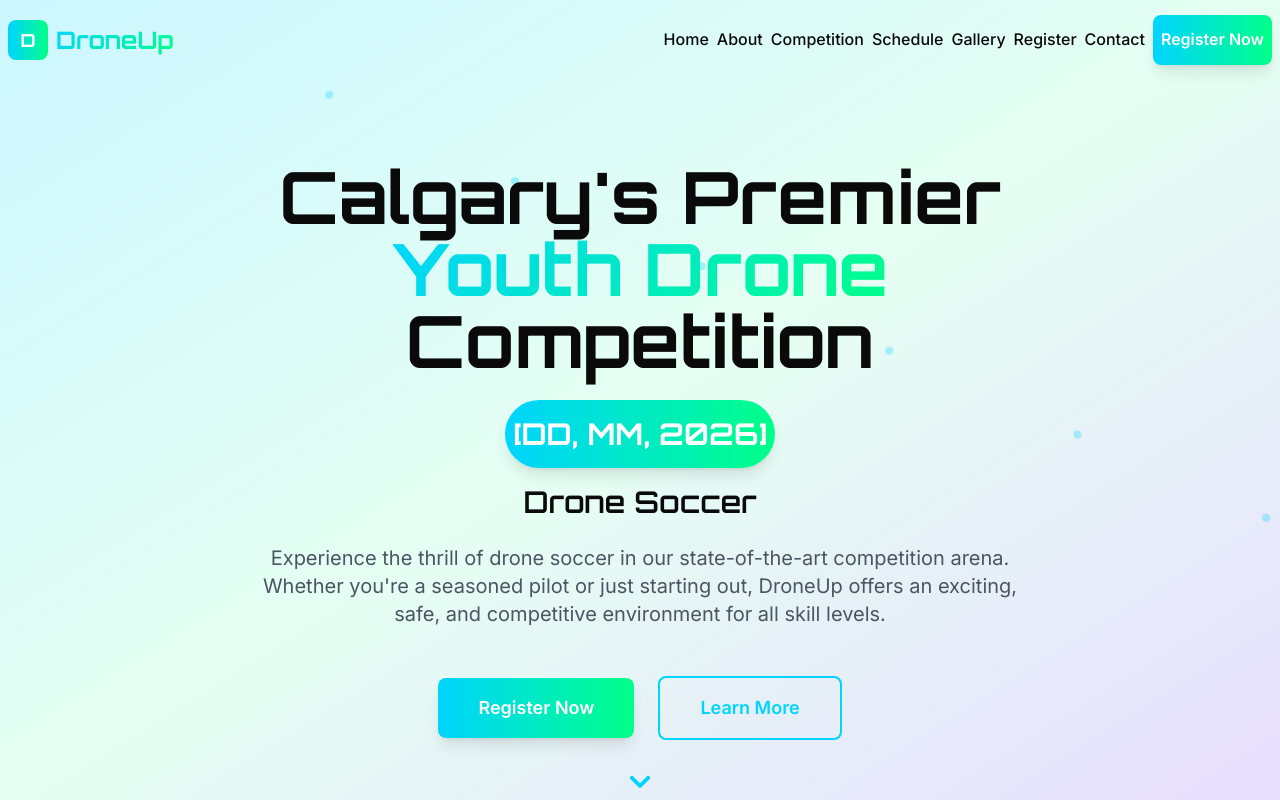
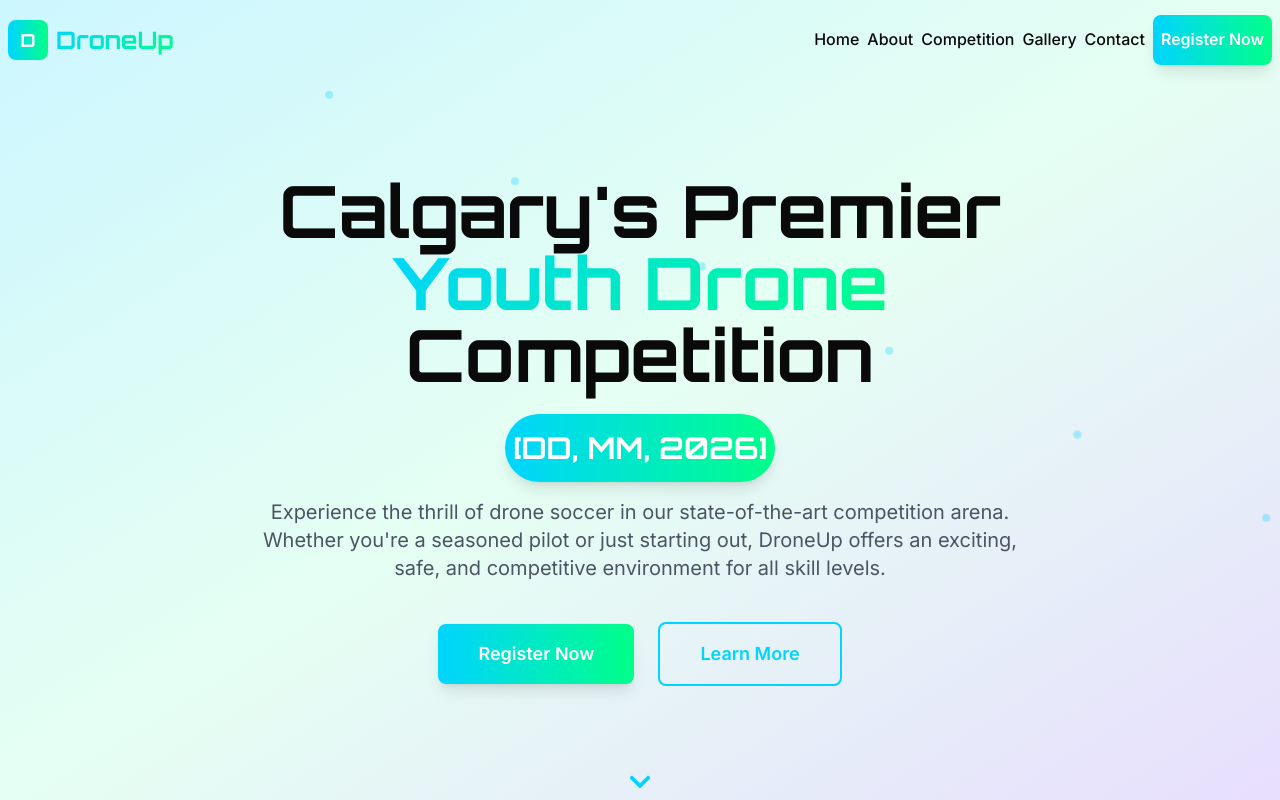
Before and after one commit to AdvancedUAV/DroneUp-Site, a React (Vite) app: page / in a window 1280 px wide. Shown: the top 800 px of the page. Built offline with nearby package versions, Linux system fonts and the light colour scheme.

Commit message:
padding changes

```diff
--- a/src/components/Header.tsx
+++ b/src/components/Header.tsx
@@ -19,9 +19,9 @@ const Header: React.FC = () => {
     { name: 'Home', href: '#home' },
     { name: 'About', href: '#about' },
     { name: 'Competition', href: '#competition' },
-    { name: 'Schedule', href: '#schedule' },
+    // { name: 'Schedule', href: '#schedule' },
     { name: 'Gallery', href: '#gallery' },
-    { name: 'Register', href: '#register' },
+    // { name: 'Register', href: '#register' },
     { name: 'Contact', href: '#contact' },
   ];
 
--- a/src/components/HeroSection.tsx
+++ b/src/components/HeroSection.tsx
@@ -11,7 +11,7 @@ const HeroSection: React.FC = () => {
   };
 
   return (
-    <section id="home" className="relative min-h-screen flex items-center justify-center overflow-hidden" style={{ paddingTop: '100px' }}>
+    <section id="home" className="relative min-h-screen flex items-center justify-center overflow-hidden" style={{ paddingTop: '60px' }}>
       {/* Background */}
       <div className="absolute inset-0 bg-gradient-to-br from-electric-blue/20 via-neon-green/10 to-cyber-purple/20"></div>
 
@@ -72,22 +72,12 @@ const HeroSection: React.FC = () => {
             </div>
           </motion.div>
 
-          {/* Secondary Headline */}
-          <motion.h2
-            initial={{ opacity: 0, y: 20 }}
-            animate={{ opacity: 1, y: 0 }}
-            transition={{ duration: 0.6, delay: 0.6 }}
-            className="text-2xl md:text-3xl font-orbitron font-semibold text-deep-space mb-6"
-          >
-            Drone Soccer
-          </motion.h2>
-
           {/* Subheadline */}
           <motion.p
             initial={{ opacity: 0, y: 20 }}
             animate={{ opacity: 1, y: 0 }}
-            transition={{ duration: 0.6, delay: 0.8 }}
-            className="text-lg md:text-xl text-gray-600 mb-12 max-w-3xl mx-auto leading-relaxed"
+            transition={{ duration: 0.6, delay: 0.6 }}
+            className="text-lg md:text-xl text-gray-600 mb-10 max-w-3xl mx-auto leading-relaxed"
           >
             Experience the thrill of drone soccer in our state-of-the-art competition arena.
             Whether you're a seasoned pilot or just starting out, DroneUp offers an exciting,
@@ -98,7 +88,7 @@ const HeroSection: React.FC = () => {
           <motion.div
             initial={{ opacity: 0, y: 30 }}
             animate={{ opacity: 1, y: 0 }}
-            transition={{ duration: 0.6, delay: 1 }}
+            transition={{ duration: 0.6, delay: 0.8 }}
             className="flex flex-col sm:flex-row gap-6 justify-center items-center"
           >
             <motion.button
```
